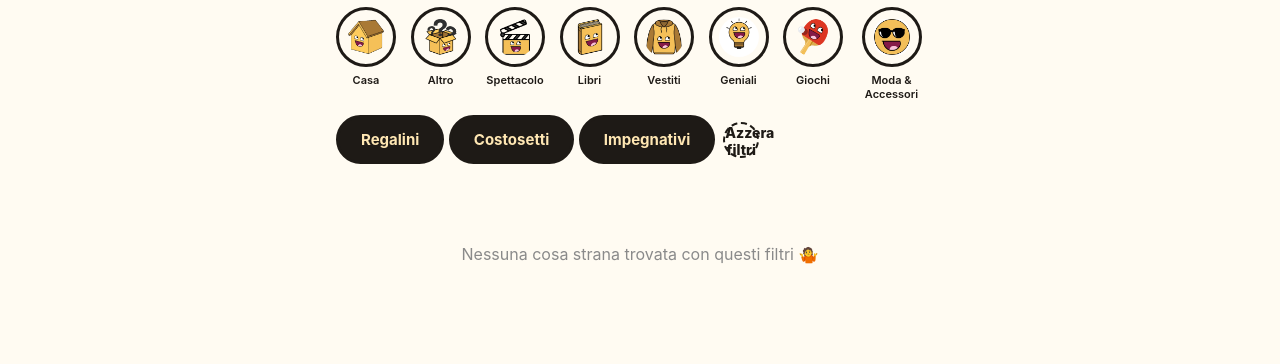
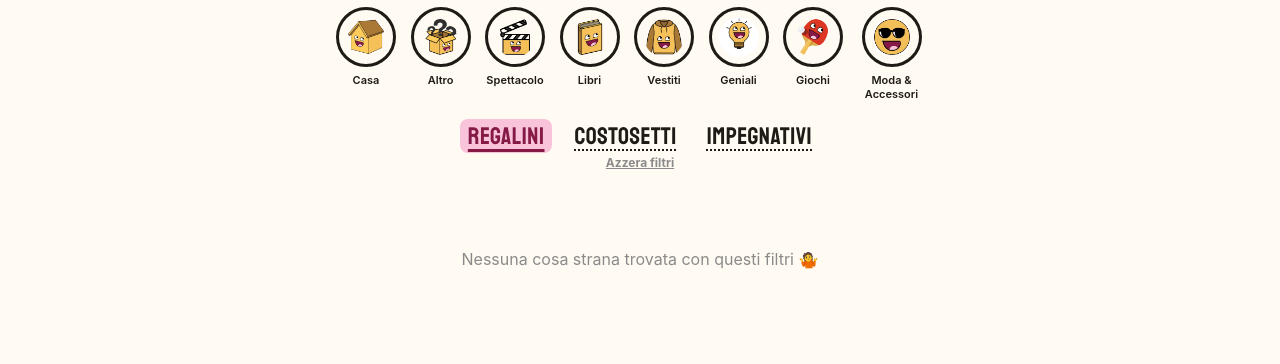
Before and after one commit to lucamoraschi92/cose_strane, a website: page site/index.html in a window 1280 px wide. Both pictures are taken after a click on the button "Regalini". Shown: the part 89-453 px from the top of the page. Drawn offline with nearby package versions, Linux system fonts and the light colour scheme; no server answers.

Commit message:
Update style.css

```diff
--- a/site/css/style.css
+++ b/site/css/style.css
@@ -153,43 +153,52 @@ label {
 /* ---------- Filters ---------- */
 .filters {
   display: flex;
+  flex-direction: column;
   align-items: center;
-  gap: 8px;
-  padding: 0 16px 14px;
+  gap: 2px;
+  padding: 4px 16px 12px;
   max-width: 640px;
   margin: 0 auto;
 }
-.price-pills { display: flex; gap: 8px; flex: 1; min-width: 0; }
-.pill {
-  flex: 1 1 auto;
-  padding: 8px 10px;
-  font-size: 13px;
-  font-weight: 700;
-  white-space: nowrap;
-  background: var(--card);
+.price-filter {
+  display: flex;
+  justify-content: center;
+  flex-wrap: wrap;
+  gap: 4px 14px;
+}
+.price-word {
+  font-family: "Staatliches", -apple-system, sans-serif;
+  font-weight: 400;
+  font-size: clamp(18px, 5.2vw, 24px);
+  letter-spacing: 0.5px;
+  background: transparent;
   color: var(--ink);
-  border: 2px solid var(--line);
-  border-radius: 999px;
+  border: none;
+  border-radius: 8px;
+  padding: 2px 8px;
+  text-decoration: underline dotted;
+  text-decoration-thickness: 2px;
+  text-underline-offset: 5px;
 }
-.pill.active {
+.price-word.active {
   background: var(--pink);
-  border-color: var(--maroon);
-  box-shadow: 0 0 0 1px var(--maroon);
+  color: var(--maroon);
+  text-decoration: underline solid;
+  text-decoration-thickness: 3px;
 }
 .filters .reset {
-  flex: 0 0 auto;
-  width: 36px;
-  height: 36px;
+  background: none;
+  border: none;
+  border-radius: 0;
   padding: 0;
-  border: 2px dashed var(--line);
-  border-radius: 50%;
-  background: transparent;
-  color: var(--ink);
-  font-size: 14px;
-  font-weight: 800;
-  visibility: hidden;   /* lo rende visibile il JS quando serve */
+  height: 16px;
+  line-height: 16px;
+  font-size: 12px;
+  font-weight: 700;
+  color: var(--gray);
+  text-decoration: underline;
+  visibility: hidden;   /* lo rende visibile il JS quando c'è un filtro attivo */
 }
-
 /* ---------- Feed ---------- */
 .feed {
   max-width: 640px;
```
